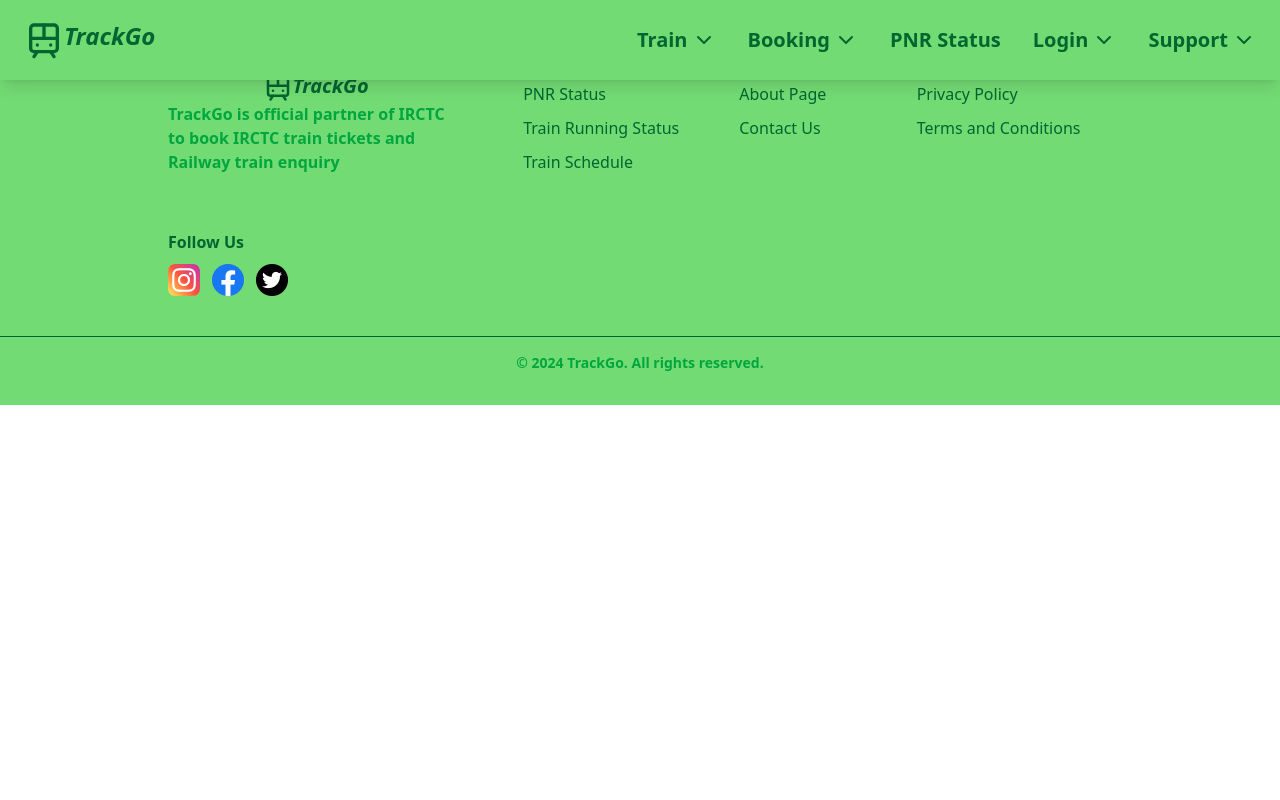
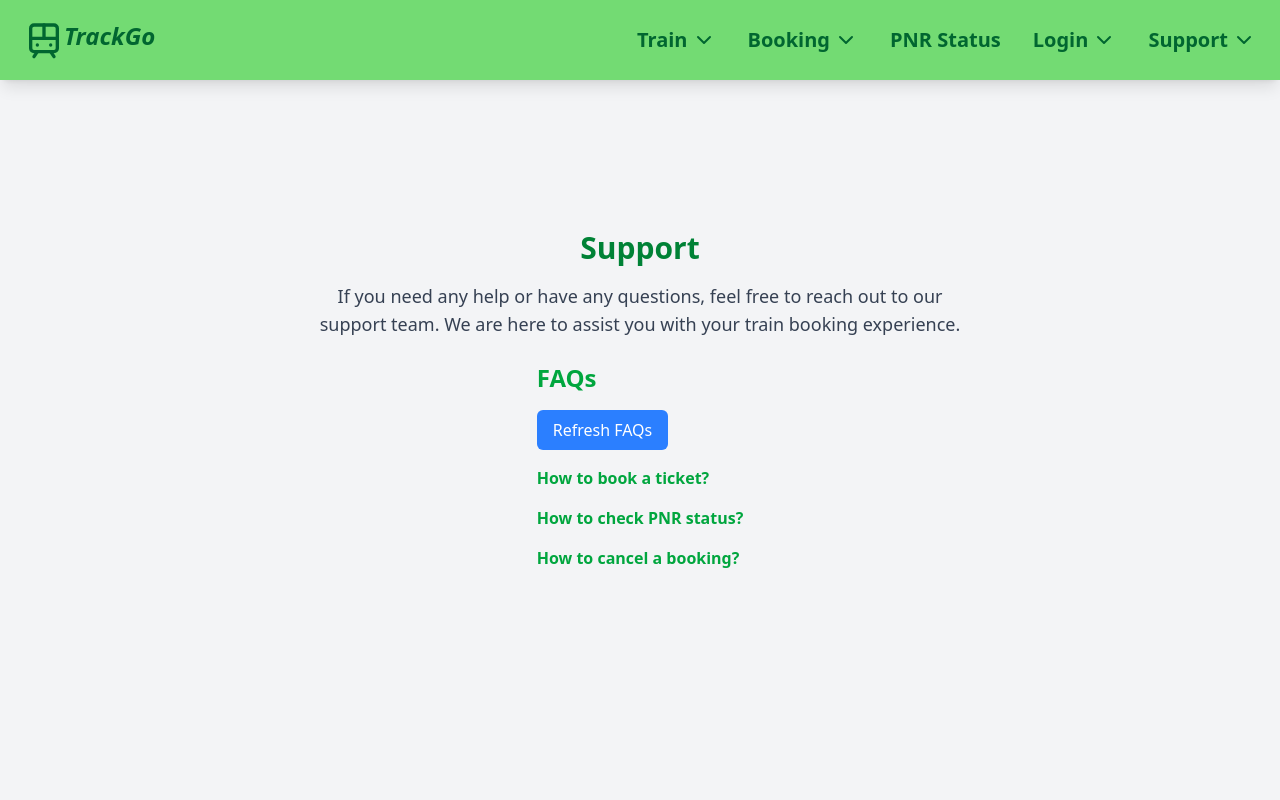
Before and after one commit to kiranmore2404/icp9.0-react-group-project-4, a React (Vite) app: page /support in a window 1280 px wide. Shown: the top 800 px of the page. Built offline with nearby package versions, Linux system fonts and the light colour scheme.

Commit message:
Support page added

```diff
--- a/src/App.jsx
+++ b/src/App.jsx
@@ -13,6 +13,7 @@
 import PrintTrainTicketPage from './views/Train/PrintTrainTickit';
 import CancelTrainTicketPage from './views/Train/CancelTrainTicket';
 import TrainRunningStatusPage from './views/Train/TrainRunningStatus';
+import Support from './views/Support/SupportView';
 
 const App = () => {
   return (
@@ -30,6 +31,7 @@
         <Route path="/print-train-ticket" element={<PrintTrainTicketPage />} />
         <Route path="/cancel-train-ticket" element={<CancelTrainTicketPage />} />
         <Route path="/train-running-status" element={<TrainRunningStatusPage />} />
+        <Route path="/support" element={<Support />} />
       </Routes>
       <Footer />
     </Router>
--- a/src/views/Home/Home.jsx
+++ b/src/views/Home/Home.jsx
@@ -1,5 +1,5 @@
 import React from "react";
-import Coursel from "../components/coursole";
+import Coursel from "../../components/coursole";
 
 const destinations = [
   {
--- /dev/null
+++ b/src/views/Support/SupportView.jsx
@@ -0,0 +1,79 @@
+import React, { useState, useEffect } from "react";
+
+const Support = () => {
+  const [faqs, setFaqs] = useState([]);
+  const [expanded, setExpanded] = useState(null);
+
+  useEffect(() => {
+    const savedFaqs = JSON.parse(localStorage.getItem("faqs"));
+    if (savedFaqs) {
+      setFaqs(savedFaqs);
+    } else {
+      const defaultFaqs = [
+        { question: "How to book a ticket?", answer: "You can book tickets through our website or mobile app." },
+        { question: "How to check PNR status?", answer: "Use the PNR number on our website to check the status." },
+        { question: "How to cancel a booking?", answer: "Bookings can be canceled through the 'My Bookings' section." }
+      ];
+      setFaqs(defaultFaqs);
+      localStorage.setItem("faqs", JSON.stringify(defaultFaqs));
+    }
+  }, []);
+
+  const handleToggle = (index) => {
+    setExpanded(expanded === index ? null : index);
+  };
+
+  const handleRefresh = () => {
+    const savedFaqs = JSON.parse(localStorage.getItem("faqs"));
+    if (savedFaqs) {
+      setFaqs(savedFaqs);
+    } else {
+      const defaultFaqs = [
+        { question: "How to book a ticket?", answer: "You can book tickets through our website or mobile app." },
+        { question: "How to check PNR status?", answer: "Use the PNR number on our website to check the status." },
+        { question: "How to cancel a booking?", answer: "Bookings can be canceled through the 'My Bookings' section." }
+      ];
+      setFaqs(defaultFaqs);
+      localStorage.setItem("faqs", JSON.stringify(defaultFaqs));
+    }
+  };
+
+  return (
+    <div className="min-h-screen flex flex-col items-center justify-center bg-gray-100 p-6">
+      <h1 className="text-3xl font-bold text-green-700 mb-4">Support</h1>
+      <p className="text-lg text-gray-700 text-center max-w-2xl">
+        If you need any help or have any questions, feel free to reach out to our support team.
+        We are here to assist you with your train booking experience.
+      </p>
+
+
+
+      <div className="mt-6">
+        <h2 className="text-2xl font-semibold text-green-600">FAQs</h2>
+        <button
+          className="mt-4 px-4 py-2 bg-blue-500 text-white rounded-md"
+          onClick={handleRefresh}
+        >
+          Refresh FAQs
+        </button>
+        <ul className="mt-2 text-gray-700">
+          {faqs.map((faq, index) => (
+            <li key={index} className="mt-4">
+              <div
+                className="cursor-pointer font-semibold text-green-600"
+                onClick={() => handleToggle(index)}
+              >
+                {faq.question}
+              </div>
+              {expanded === index && (
+                <div className="mt-2 text-gray-800">{faq.answer}</div>
+              )}
+            </li>
+          ))}
+        </ul>
+      </div>
+    </div>
+  );
+};
+
+export default Support;
```
